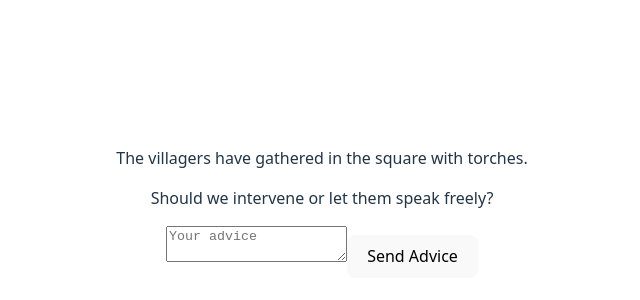
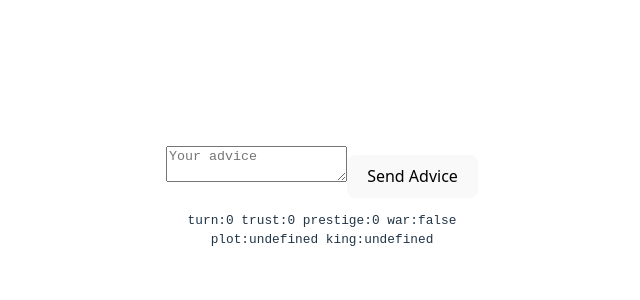
Before and after one commit to Sarec21/Consejero4.0, a React (Vite) app: page /turn in a window 1280 px wide. Shown: the part 196-496 px from the top of the page, without its empty margins (318-958 px from the left). Built offline with nearby package versions, Linux system fonts and the light colour scheme.

Commit message:
Enable basic turn and reaction flow

```diff
--- a/src/screens/logic/ReactionScreen.tsx
+++ b/src/screens/logic/ReactionScreen.tsx
@@ -1,18 +1,20 @@
-import { useEffect } from 'react'
 import { useNavigate } from 'react-router-dom'
 import { useGameState } from '../../state/gameState'
 import ViewReactionScreen from '../view/ViewReactionScreen'
 
 export default function ReactionScreen() {
-  const { kingName, playerAdvice, kingReaction, activeEvents, setKingReaction } = useGameState()
+  const {
+    kingName,
+    playerAdvice,
+    kingReaction,
+    currentTurn,
+    setCurrentTurn,
+  } = useGameState()
   const navigate = useNavigate()
 
-  useEffect(() => {
-    setKingReaction('The King nods solemnly, but his gaze is stern.')
-  }, [setKingReaction])
-
-  const handleEnd = () => {
-    navigate('/final')
+  const handleContinue = () => {
+    setCurrentTurn(currentTurn + 1)
+    navigate('/turn')
   }
 
   return (
@@ -20,8 +22,7 @@ export default function ReactionScreen() {
       kingName={kingName}
       playerAdvice={playerAdvice}
       kingReaction={kingReaction}
-      activeEvent={activeEvents[0]}
-      onEnd={handleEnd}
+      onContinue={handleContinue}
     />
   )
 }
--- a/src/screens/logic/TurnScreen.tsx
+++ b/src/screens/logic/TurnScreen.tsx
@@ -2,23 +2,25 @@ import { useEffect, useState } from 'react'
 import { useNavigate } from 'react-router-dom'
 import { useGameState } from '../../state/gameState'
 import { checkAndTriggerMutations } from '../../lib/mutationLogic'
-import { getAvailableEvents } from '../../lib/eventSelector'
+import { getAvailableEvents, type Event } from '../../lib/eventSelector'
 import ViewTurnScreen from '../view/ViewTurnScreen'
 import { getRumorForCurrentState } from '../../lib/rumorSelector'
-import { getAvailableCharacters, CharacterEntry } from '../../lib/characterUtils'
+import { getAvailableCharacters, type CharacterEntry } from '../../lib/characterUtils'
 
 export default function TurnScreen() {
   const gameState = useGameState()
   const {
     setPlayerAdvice,
+    setKingReaction,
+    setTrust,
     mainPlot,
     currentTurn,
-    setCurrentTurn,
-    setActiveEvents,
+    trust,
     addRumors,
     rumorsQueue,
     level,
     currentEmotion,
+    currentKing,
   } = gameState
 
   /* eslint-disable react-hooks/exhaustive-deps */
@@ -34,6 +36,7 @@ export default function TurnScreen() {
     rumorsQueue.length > 0 ? rumorsQueue[rumorsQueue.length - 1] : null
   const [advice, setAdvice] = useState('')
   const [availableChars, setAvailableChars] = useState<CharacterEntry[]>([])
+  const [currentEvent, setCurrentEvent] = useState<Event | null>(null)
   const navigate = useNavigate()
 
   useEffect(() => {
@@ -43,24 +46,36 @@ export default function TurnScreen() {
     }
   }, [mainPlot, currentEmotion, level])
 
+  useEffect(() => {
+    if (mainPlot) {
+      const events = getAvailableEvents(mainPlot, currentTurn)
+      setCurrentEvent(events.length > 0 ? events[0] : null)
+    }
+  }, [mainPlot, currentTurn])
+
   const handleSend = () => {
     setPlayerAdvice(advice)
-    const newTurn = currentTurn + 1
-    setCurrentTurn(newTurn)
+    setKingReaction('The King nods at your words and ponders.')
+    setTrust(trust + 5)
     if (mainPlot) {
-      const newEvents = getAvailableEvents(mainPlot, newTurn)
-      setActiveEvents(newEvents)
+      checkAndTriggerMutations(currentTurn, mainPlot, useGameState.getState())
     }
-    checkAndTriggerMutations(newTurn, mainPlot, useGameState.getState())
     navigate('/reaction')
   }
 
   return (
     <ViewTurnScreen
       rumor={currentRumorText}
+      event={currentEvent}
+      visualTag={currentEvent?.visual?.tag_ia || currentKing?.visual?.tag_ia || null}
       advice={advice}
       onAdviceChange={setAdvice}
       onSend={handleSend}
+      debugInfo={
+        import.meta.env.DEV
+          ? `turn:${currentTurn} trust:${trust} prestige:${gameState.prestige} war:${gameState.war}\nplot:${mainPlot?.id} king:${currentKing?.id}`
+          : undefined
+      }
       debugCharacters={import.meta.env.DEV ? availableChars : undefined}
     />
   )
--- a/src/screens/view/ViewReactionScreen.tsx
+++ b/src/screens/view/ViewReactionScreen.tsx
@@ -1,21 +1,23 @@
-import type { Event } from '../../lib/eventSelector'
-import EventCard from '../../components/EventCard'
-
 interface ViewReactionScreenProps {
   kingName: string
   playerAdvice: string
   kingReaction: string
-  activeEvent?: Event
-  onEnd: () => void
+  onContinue: () => void
 }
 
-export default function ViewReactionScreen({ kingName, playerAdvice, kingReaction, activeEvent, onEnd }: ViewReactionScreenProps) {
+export default function ViewReactionScreen({
+  kingName,
+  playerAdvice,
+  kingReaction,
+  onContinue,
+}: ViewReactionScreenProps) {
   return (
     <div>
-      <p>Your advice to King {kingName}: {playerAdvice}</p>
+      <p>
+        Your advice to King {kingName}: {playerAdvice}
+      </p>
       <p>{kingReaction}</p>
-      {activeEvent && <EventCard event={activeEvent} />}
-      <button onClick={onEnd}>End Game</button>
+      <button onClick={onContinue}>Continue to next turn</button>
     </div>
   )
 }
--- a/src/screens/view/ViewTurnScreen.tsx
+++ b/src/screens/view/ViewTurnScreen.tsx
@@ -1,8 +1,13 @@
+import type { Event } from '../../lib/eventSelector'
+
 interface ViewTurnScreenProps {
   rumor?: string | null
+  event?: Event | null
+  visualTag?: string | null
   advice: string
   onAdviceChange: (value: string) => void
   onSend: () => void
+  debugInfo?: string
   debugCharacters?: {
     id: string
     name: string
@@ -14,9 +19,12 @@ interface ViewTurnScreenProps {
 
 export default function ViewTurnScreen({
   rumor,
+  event,
+  visualTag,
   advice,
   onAdviceChange,
   onSend,
+  debugInfo,
   debugCharacters,
 }: ViewTurnScreenProps) {
   return (
@@ -26,14 +34,22 @@ export default function ViewTurnScreen({
           <p className="rumor-text">🕵️ Rumor: {rumor}</p>
         </div>
       )}
-      <p>The villagers have gathered in the square with torches.</p>
-      <p>Should we intervene or let them speak freely?</p>
+      {event && (
+        <div>
+          <h3>{event.title}</h3>
+          <p>{event.description}</p>
+        </div>
+      )}
+      {visualTag && <div style={{ opacity: 0.7 }}>Image tag: {visualTag}</div>}
       <textarea
         value={advice}
         onChange={(e) => onAdviceChange(e.target.value)}
         placeholder="Your advice"
       />
       <button onClick={onSend}>Send Advice</button>
+      {debugInfo && (
+        <pre style={{ fontSize: '0.8rem' }}>{debugInfo}</pre>
+      )}
       {debugCharacters && debugCharacters.length > 0 && (
         <details style={{ marginTop: '1rem' }}>
           <summary>Debug Characters</summary>
```
